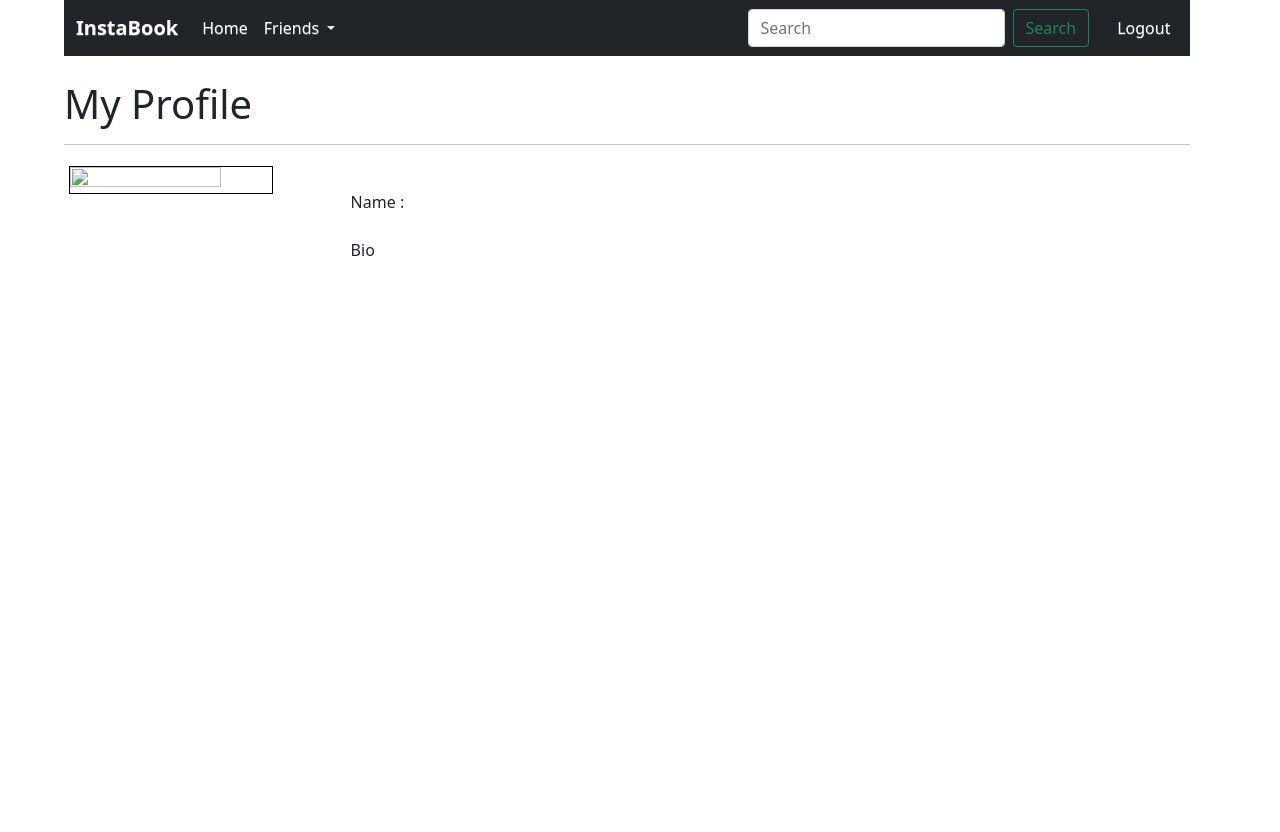
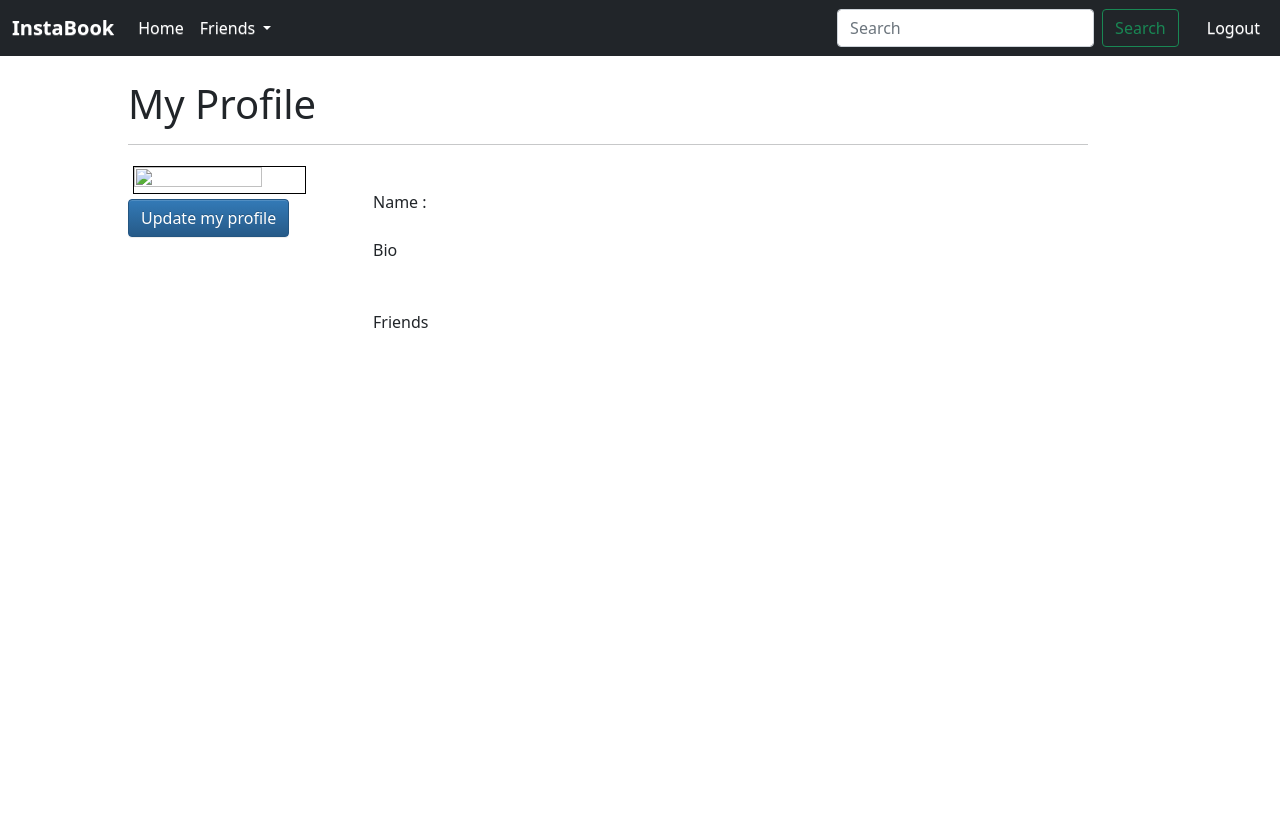
Before and after one commit to rushil180101/social-network, a Django app: template src/profiles/templates/profiles/myprofile.html in a window 1280 px wide. Before the commit the page ends 256 px from the top, so only its background shows below. Run offline with Django 3.2, Linux system fonts and the light colour scheme; the template is opened without the code that fills it: values that come from a table or form of the project are taken from there, others are empty; some libraries are stand-ins or nearby versions.

Commit message:
Modified the UI for profile page and created forms.py to handle the request for updating profile information.

```diff
--- /dev/null
+++ b/src/profiles/forms.py
@@ -0,0 +1,8 @@
+from django.forms import ModelForm
+from .models import *
+
+
+class ProfileUpdateForm(ModelForm):
+    class Meta:
+        model = Profile
+        fields = ['first_name', 'last_name', 'bio', 'country', 'avatar']
--- a/src/profiles/templates/profiles/myprofile.html
+++ b/src/profiles/templates/profiles/myprofile.html
@@ -5,9 +5,14 @@ My Profile
 {% endblock title %}
 
 {% block content %}
+<div class="centered1">
     <br>
     <h1>My Profile</h1>
     <hr>
+    {% if profile_updated %}
+    <h2>Your profile has been updated.</h2>
+    <hr>
+    {% endif %}
     <div>
         <div class="col-md-3" style="float: left; padding:5px;">
             <img style="width:75%; height:75%; border:solid black 1px; align-content:center;" src="{{profile.avatar.url}}">
@@ -19,6 +24,7 @@ My Profile
             Bio<br>
             {{profile.bio}}<br>
             <br>
+            Friends
             <ul>
                 {% for friend in profile.get_friends %}
                     <li>{{friend}}</li>
@@ -26,4 +32,26 @@ My Profile
             </ul>
         </div>
     </div>
+    <button type="button" id="update-profile-button" class="btn btn-primary">Update my profile</button>
+    <br>
+    <div id="update-form" style="visibility:hidden">
+        <hr color="red">
+        <form action="" method="POST">
+            {% csrf_token %}
+            {{profile_update_form.as_p}}
+            <br>
+            <button type="submit" class="btn btn-primary">Update</button>
+        </form>
+    </div>
+</div>
 {% endblock content %}
+
+{% block scripts %}
+<script>
+    button = document.getElementById('update-profile-button');
+    button.onclick = function(e) {
+        form = document.getElementById('update-form');
+        form.style.visibility = "visible";
+    }
+</script>
+{% endblock scripts %}
--- a/src/static/style.css
+++ b/src/static/style.css
@@ -1,4 +1,4 @@
-body {
-    margin-left: 5%;
-    margin-right: 7%;
+.centered1 {
+    margin-left: 10%;
+    margin-right: 15%;
 }
```
Also changed, not shown: src/profiles/views.py (+19 -1 lines). Lines whose indentation alone changed are shown as unchanged.
